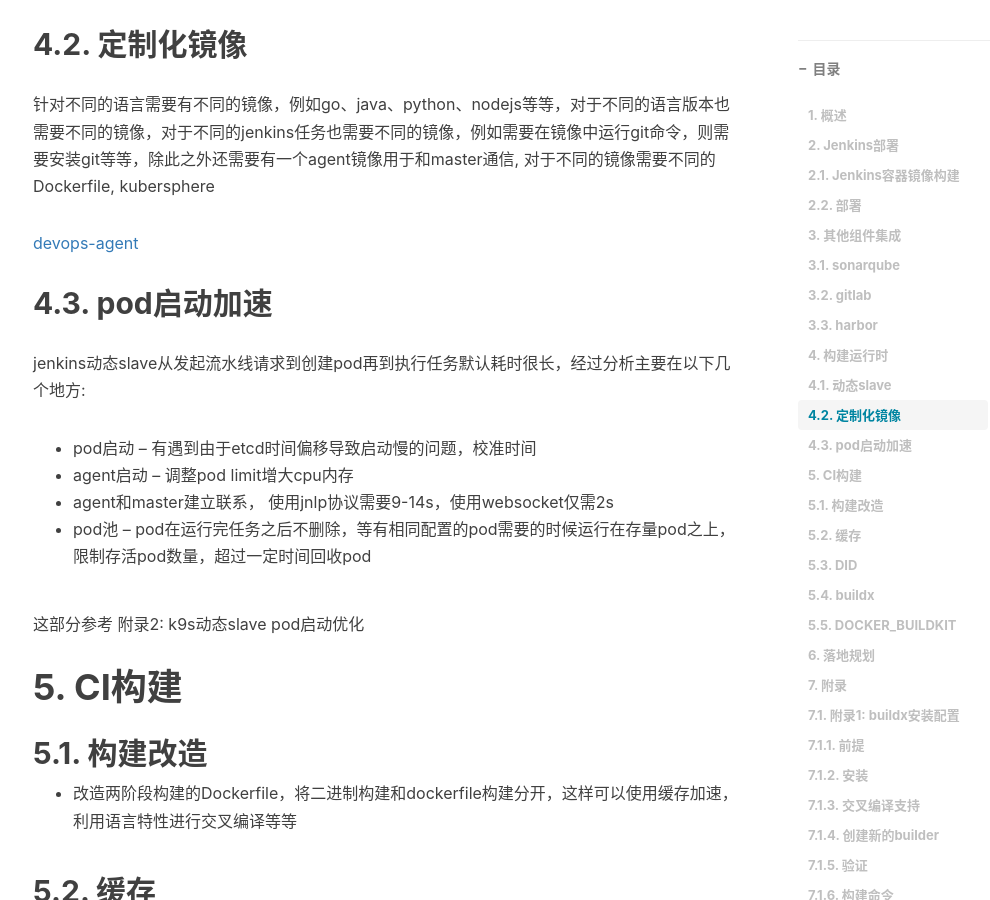
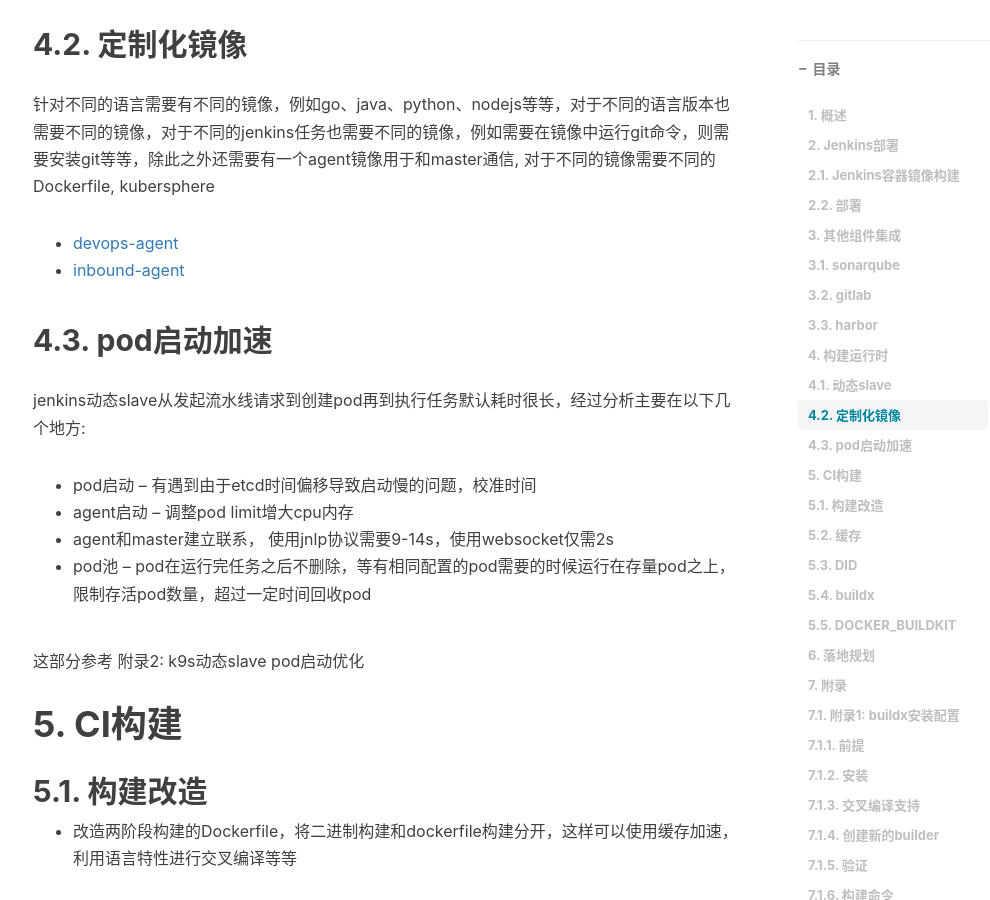
Before and after one commit to elrondwong/elrond.wang, a Jekyll site: the page built from _posts/2023-01-18-企业级Jenkins实践.md, in a window 1280 px wide and 900 px high, scrolled down 6776 px. Shown: the whole window, without its empty margins (232-1222 px from the left). Built offline with Jekyll 4.4.1, drawn with Linux system fonts in a browser that asks for light colours; comment, search, counter and statistics services are not loaded.

Commit message:
add inbond-agent
Signed-off-by: wanggangfeng <gfengwong@gmail.com>

```diff
--- a/_posts/2023-01-18-企业级Jenkins实践.md
+++ b/_posts/2023-01-18-企业级Jenkins实践.md
@@ -264,7 +264,8 @@ jenkins:
 
 针对不同的语言需要有不同的镜像，例如go、java、python、nodejs等等，对于不同的语言版本也需要不同的镜像，对于不同的jenkins任务也需要不同的镜像，例如需要在镜像中运行git命令，则需要安装git等等，除此之外还需要有一个agent镜像用于和master通信, 对于不同的镜像需要不同的Dockerfile, kubersphere
 
-[devops-agent](https://github.com/kubesphere/devops-agent)
+- [devops-agent](https://github.com/kubesphere/devops-agent)
+- [inbound-agent](https://github.com/jenkinsci/docker-inbound-agent)
 
 ## 4.3. pod启动加速
 
```
